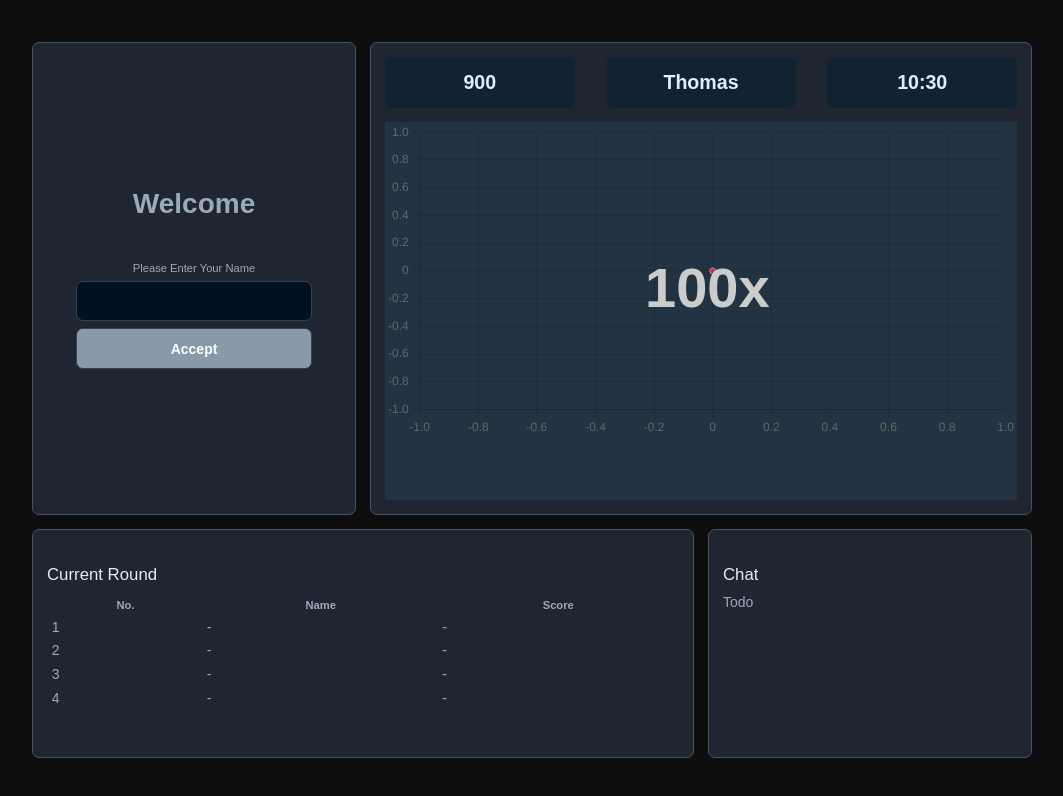
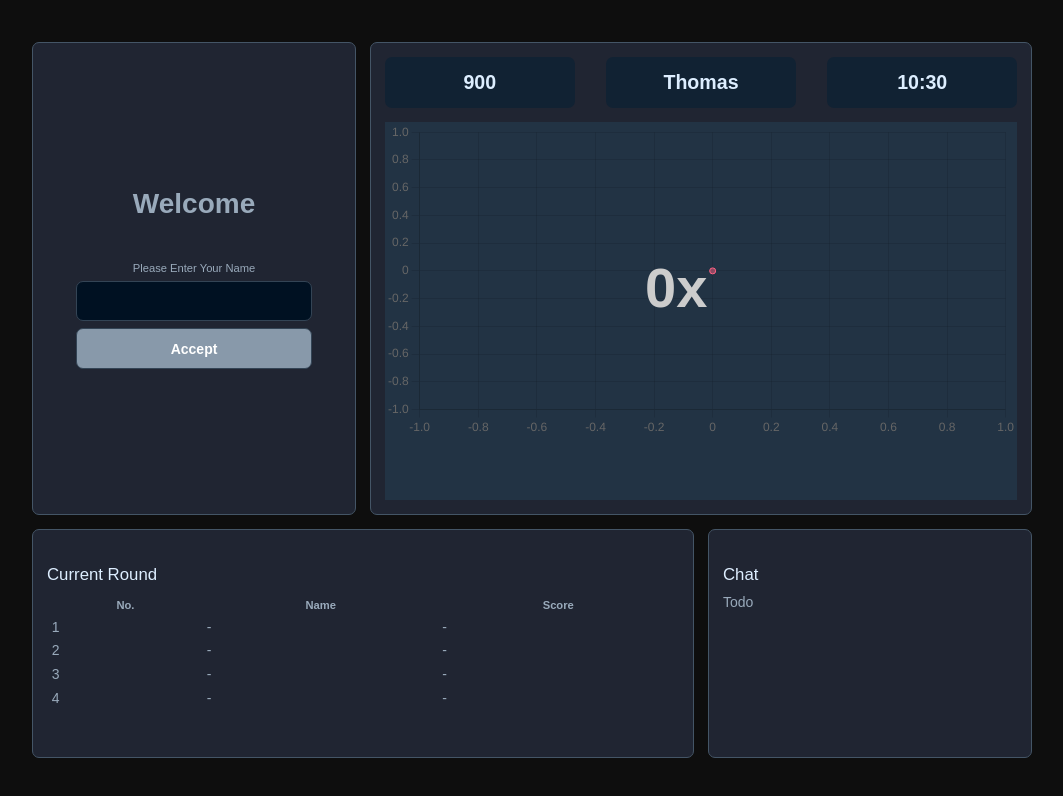
Before and after one commit to kailight/splash-test, a Next.js app: page / in a window 1280 px wide. Shown: the top 796 px of the page, without its empty margins (108-1171 px from the left). Built offline with nearby package versions, Linux system fonts and the light colour scheme; no server answers.

Commit message:
++rand multiplier

```diff
--- a/components/RealChart.tsx
+++ b/components/RealChart.tsx
@@ -21,6 +21,7 @@ export default function Chart() {
   const [rawLabels, setRawLabels] = useState([0] as Array<any>);
   const [labels, setLabels] = useState([0] as Array<any>);
   const [counter, setCounter] = useState(0)
+  const [mult, setMult] = useState(0)
 
   socket.connect()
 
@@ -92,6 +93,7 @@ export default function Chart() {
   useEffect( () => {
     setValues(rawValues)
     setLabels(rawLabels)
+    setMult((rawValues.at(-1) / 100) || 0)
     console.info(rawValues);
   }, [rawValues,rawLabels] )
 
@@ -156,7 +158,7 @@ export default function Chart() {
 
   return (
     <div className={styles.wrapper}>
-      <div className={styles.multiplier}>100x</div>
+      <div className={styles.multiplier}>{mult}x</div>
       <LineChart type='line' options={options} data={data}></LineChart>
     </div>
   )
```
Also changed, not shown: 2 other files (tests, documents, lock files or other folders).
